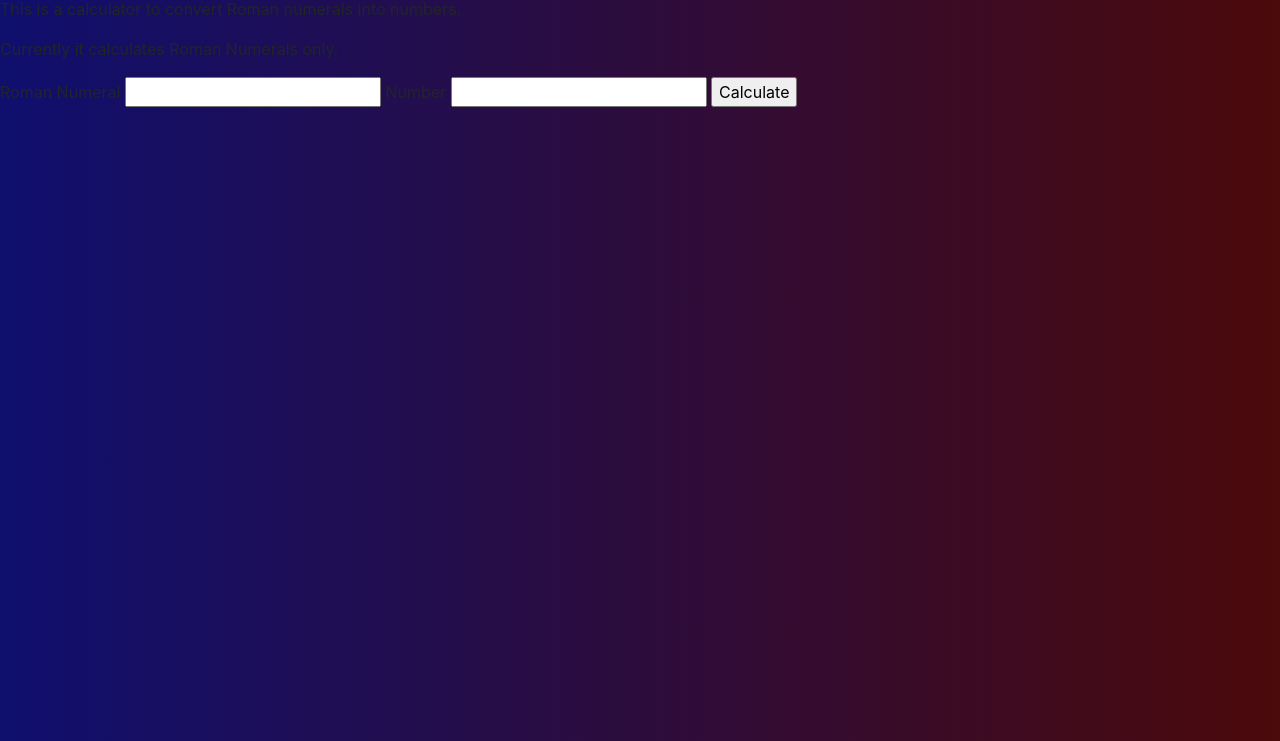
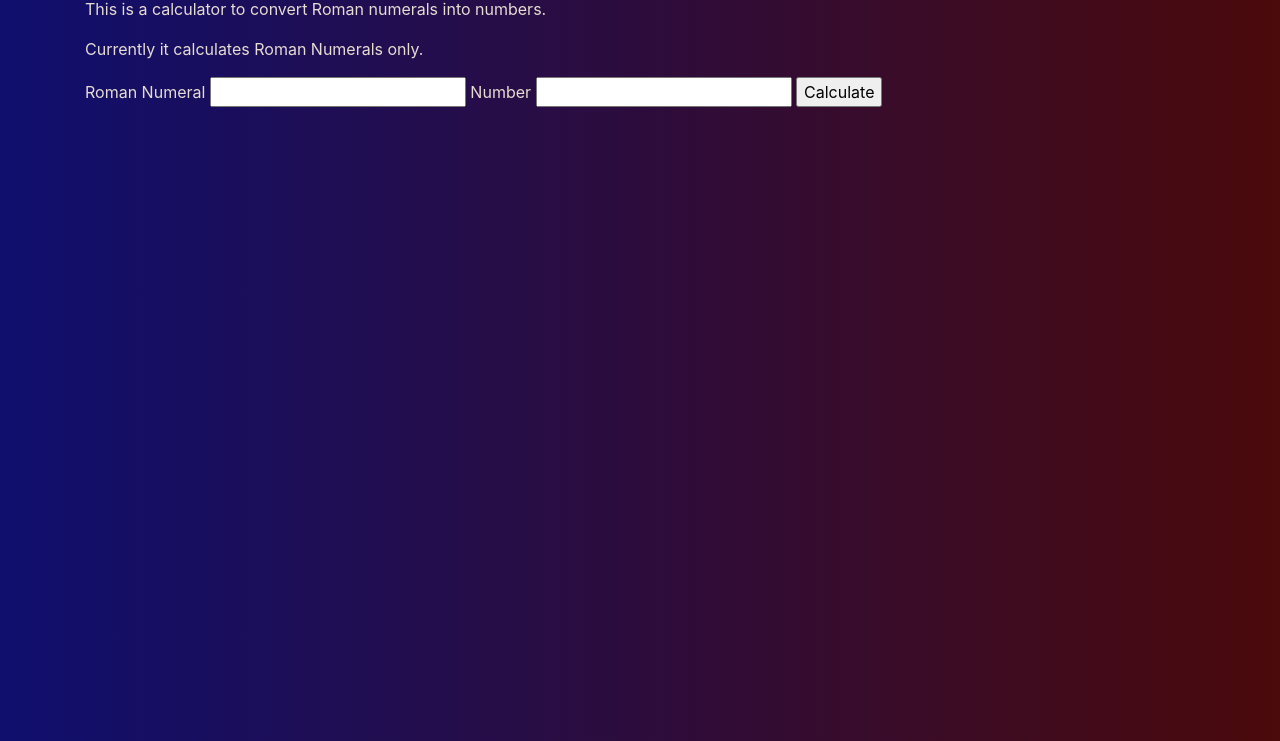
Before and after one commit to EngAhmedMahjoub/RomanNumberConverterApp, a plain HTML site: page index.html in a window 1280 px wide. Shown: the part 59-800 px from the top of the page. Drawn offline with nearby package versions, Linux system fonts and the light colour scheme.

Commit message:
add container to html and styles its color

```diff
--- a/index.html
+++ b/index.html
@@ -3,12 +3,15 @@
     <head>
         <meta charset="UTF-8"/>
         <link rel="stylesheet" href="./styles.css"/>
-        <link rel="stylesheet" href="https://cdn.jsdelivr.net/npm/bootstrap@4.3.1/dist/css/bootstrap.min.css" integrity="sha384-ggOyR0iXCbMQv3Xipma34MD+dH/1fQ784/j6cY/iJTQUOhcWr7x9JvoRxT2MZw1T" crossorigin="anonymous">
+        <link rel="stylesheet" href="https://cdn.jsdelivr.net/npm/bootstrap@4.3.1/dist/css/bootstrap.min.css"
+         integrity="sha384-ggOyR0iXCbMQv3Xipma34MD+dH/1fQ784/j6cY/iJTQUOhcWr7x9JvoRxT2MZw1T" crossorigin="anonymous">
+        <script src="https://ajax.googleapis.com/ajax/libs/jquery/3.7.1/jquery.min.js"></script>
+        <script src="https://maxcdn.bootstrapcdn.com/bootstrap/3.4.1/js/bootstrap.min.js"></script>
         <meta name="viewport" content="width=device-width, initial-scale=1.0"/>
         <title>Roman Number Converter</title>
     </head>
     <body>
-        <main>
+        <div class="container">
             <h1>Roman Numeral Converter</h1>
                 <p>This is a calculator to convert Roman numerals into numbers.</p>
                 <p>Currently it calculates Roman Numerals only.</p>
@@ -21,7 +24,7 @@
                     </label>
                     <input type="button" value="Calculate"/>
                 </form>
-        </main>
+        </div>
     </body>
     <footer></footer>
 </html>
--- a/styles.css
+++ b/styles.css
@@ -2,5 +2,8 @@ body {
     box-sizing: border-box;
     font-family: monospace;
     background: linear-gradient(90deg, rgb(15,15, 110), rgb(75, 10, 11));
+}
+
+.container {
     color:rgb(230,220, 210);
 }
```
Lines whose indentation alone changed are shown as unchanged.
